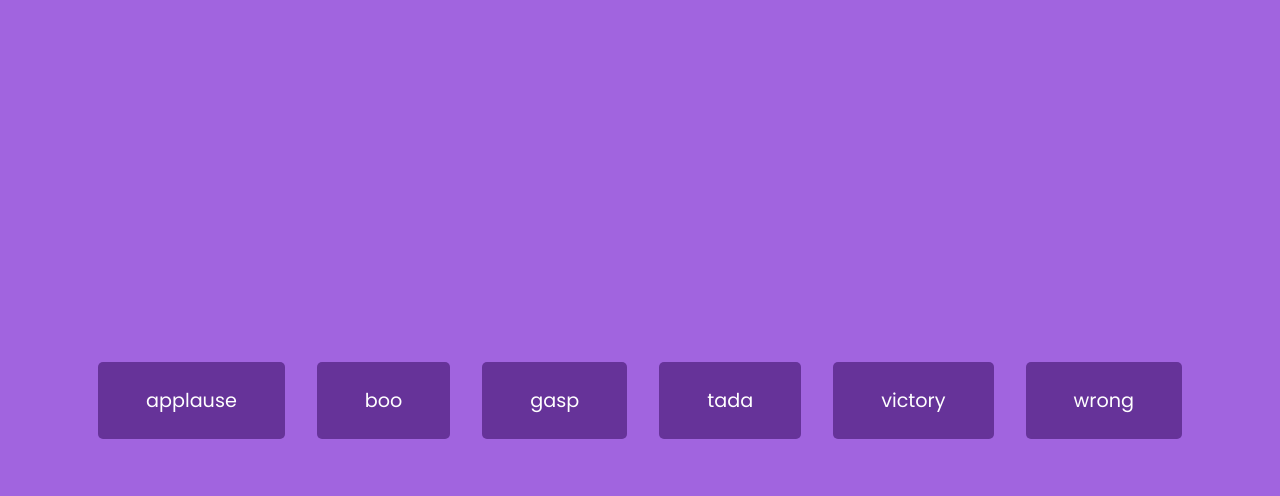
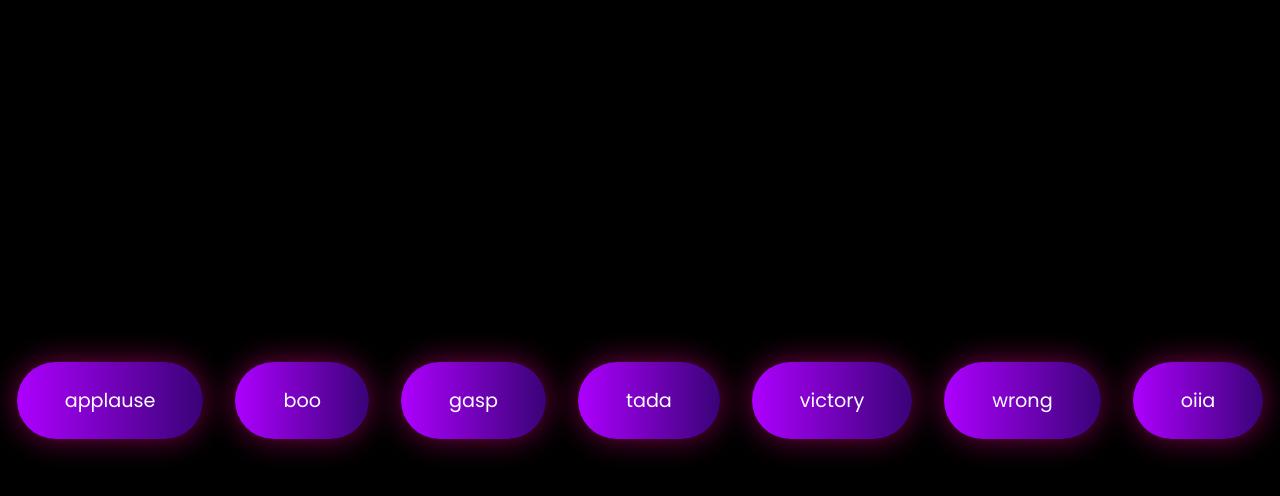
Before and after one commit to JOEWEBGANG/Sound-Board, a plain HTML site: page index.html in a window 1280 px wide. Both pictures are taken after a click on the button "applause". Drawn offline with Linux system fonts and the light colour scheme.

Commit message:
add custom changes to HTML, CSS, and Javascript

```diff
--- a/index.html
+++ b/index.html
@@ -8,12 +8,14 @@
     <script src="script.js" defer></script>
   </head>
   <body>
+    <img id="oiiaGif" src="oiia.gif" alt="Oiia Cat Gif animation">
     <audio id="applause" src="sounds/applause.mp3"></audio>
     <audio id="boo" src="sounds/boo.mp3"></audio>
     <audio id="gasp" src="sounds/gasp.mp3"></audio>
     <audio id="tada" src="sounds/tada.mp3"></audio>
     <audio id="victory" src="sounds/victory.mp3"></audio>
     <audio id="wrong" src="sounds/wrong.mp3"></audio>
+    <audio id="oiia" src="sounds/oiia.mp3"></audio>
     <!-- This will be a container for the buttons which we will generate via JavaScript -->
 
     <div id="buttons"></div>
--- a/script.js
+++ b/script.js
@@ -1,5 +1,6 @@
 // create an array of sounds
-const sounds = ['applause', 'boo', 'gasp', 'tada', 'victory', 'wrong'];
+const sounds = ['applause', 'boo', 'gasp', 'tada', 'victory', 'wrong','oiia'];
+const oiiaGif = document.getElementById('oiiaGif');
 
 // For each sound, create a button, add a class "btn", update text of the button, append to DOM
 sounds.forEach((sound) => {
@@ -18,12 +19,28 @@ sounds.forEach((sound) => {
 
         // stop all sounds first
         stopSounds();
+
+        // get audio element...
+        const audio = document.getElementById(sound);
         // play sound  on click
-        document.getElementById(sound).play();
+        audio.play();
+
+        // if my sound is the special oiia
+        if (sound === "oiia") {
+            // make the gif visible
+            oiiaGif.style.display = "block";
+
+            // Force gif to reload itself so that I get consistent "animation"
+            oiiaGif.src = oiiaGif.src;
+
+            // Hide the GIF when the audio finishes
+            audio.onended = () => {
+                oiiaGif.style.display = "none";
+            };
+        }
     });
     // add each button to the DOM
     document.getElementById('buttons').appendChild(btn);
-
 });
 
 // Helper Functions
@@ -41,4 +58,7 @@ function stopSounds() {
         // Reset time of sound to 0
         song.currentTime = 0;
     });
+
+    // Hide my special gif if sound is stopped
+    oiiaGif.style.display = "none";
 }
--- a/style.css
+++ b/style.css
@@ -5,7 +5,7 @@
 }
 
 body {
-  background-color: rgb(161, 100, 223);
+  background-color: rgb(0, 0, 0);
   font-family: 'Poppins', sans-serif;
   display: flex;
   flex-wrap: wrap;
@@ -15,11 +15,12 @@ body {
   height: 100vh;
   overflow: hidden;
   margin: 0;
+  flex-direction: column;
 }
 
 .btn {
-  background-color: rebeccapurple;
-  border-radius: 5px;
+  background: linear-gradient(90deg, #ae00ff, #390377);
+  border-radius: 50px;
   border: none;
   color: #fff;
   margin: 1rem;
@@ -27,12 +28,24 @@ body {
   font-size: 1.2rem;
   font-family: inherit;
   cursor: pointer;
+  transition: 0.3s ease-in-out;
+  box-shadow: 0 0 30px rgba(235, 1, 137, 0.5); /* Subtle default glow */
 }
 
 .btn:hover {
   opacity: 0.9;
+  box-shadow: 0 0 30px rgba(3, 238, 34, 0.9);
+  transform: translateY(-3px);
 }
 
 .btn:focus {
   outline: none;
 }
+
+.btn:active {
+  box-shadow: 0 0 30px rgba(255, 255, 255, 0.9);
+}
+
+#oiiaGif{
+  display: none;
+}
```
